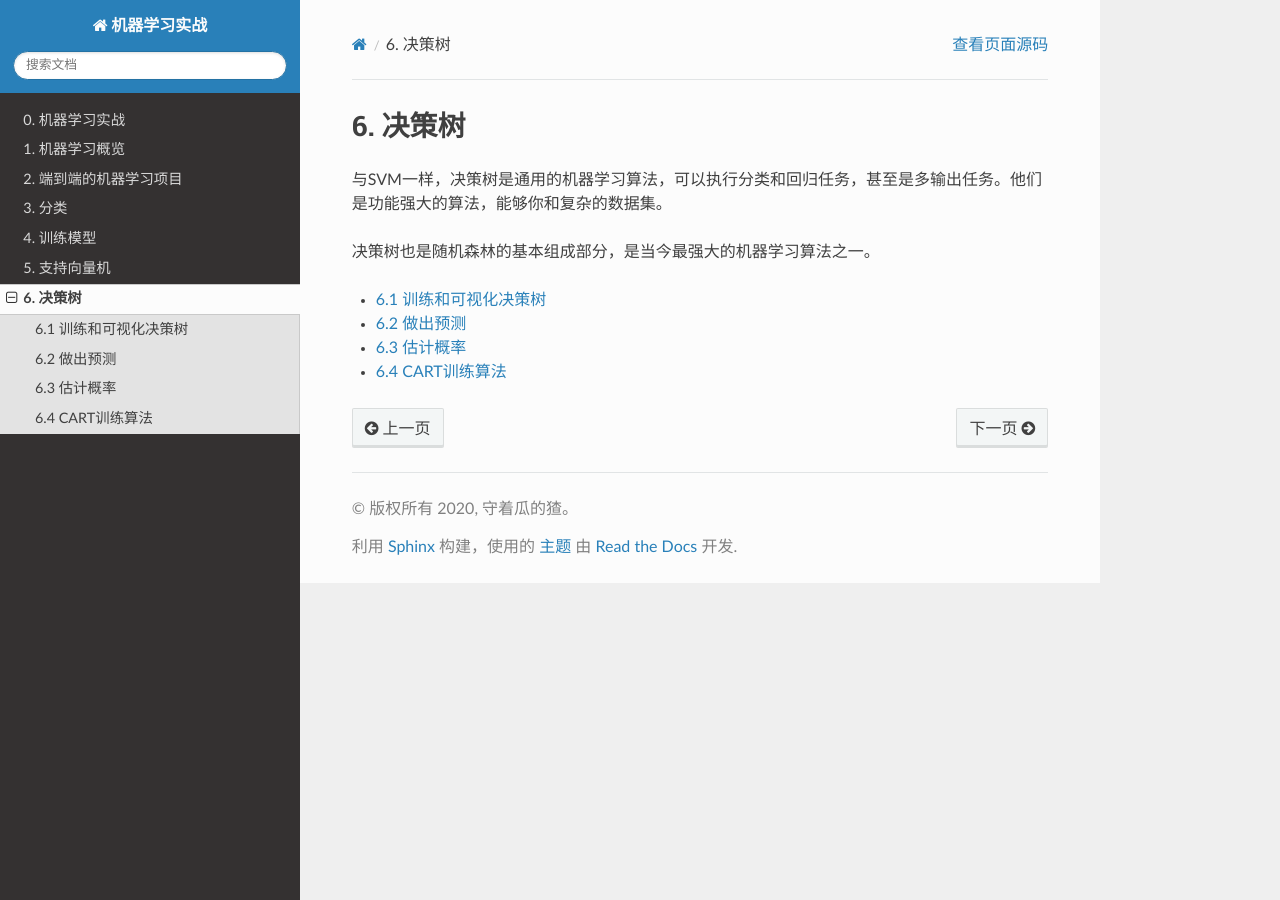
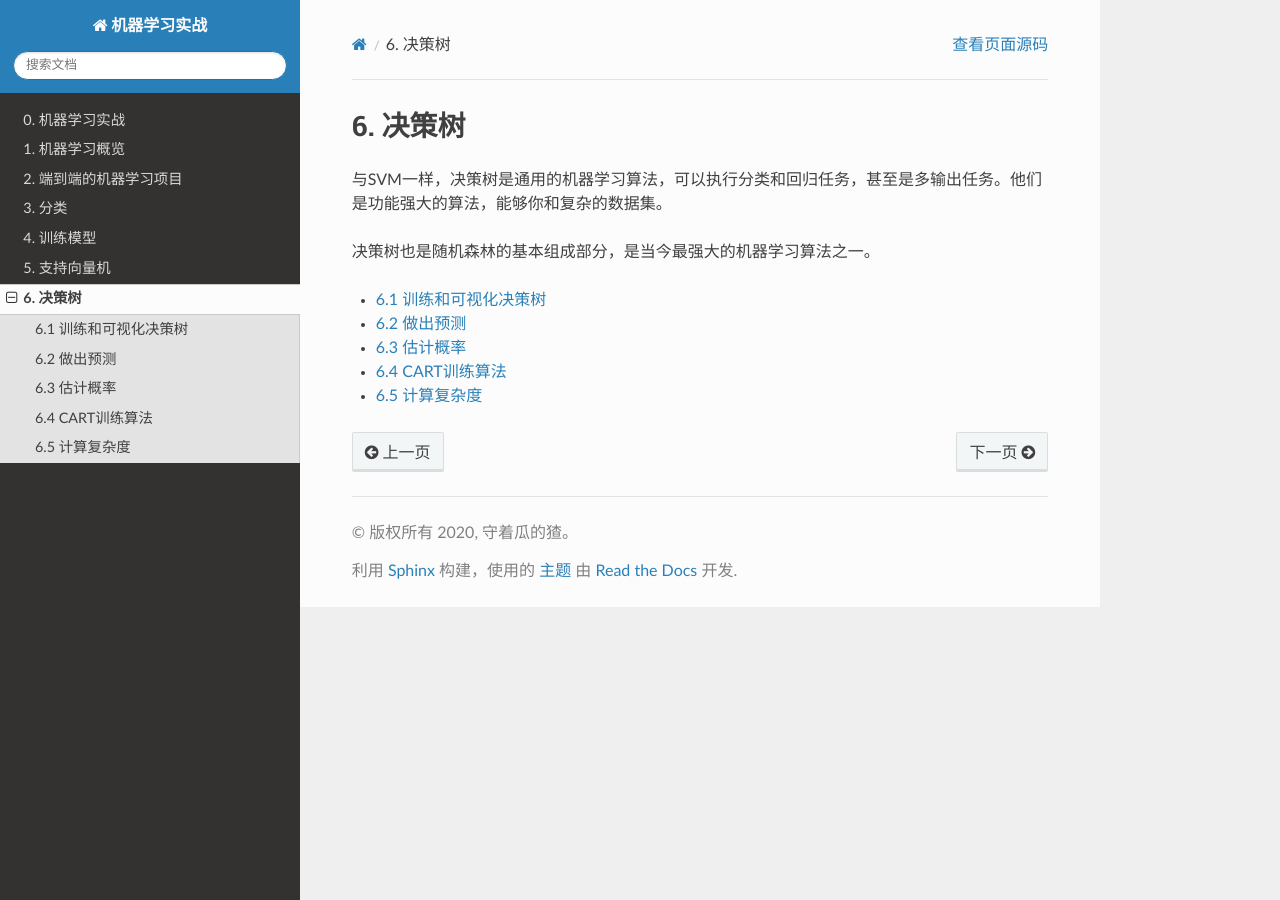
Before and after one commit to ShawnZhang31/ml-handson, a Sphinx documentation site: the page built from docs/source/chapter6/index.rst, in a window 1280 px wide. Built offline with Sphinx 7.4.7 and the Read the Docs theme 2.0.0, drawn with Linux system fonts in a browser that asks for light colours; formulas are drawn with MathJax 3; pages that are not in the unit, such as notebooks, are missing from menus.

Commit message:
add chapter 6-5

```diff
--- a/docs/source/chapter6/index.rst
+++ b/docs/source/chapter6/index.rst
@@ -12,3 +12,4 @@
    6-2_make_prediction.ipynb
    6-3_make_prob.ipynb
    6-4_cart_training.ipynb
+   6-5_computation_complex.ipynb
--- a/requirements.txt
+++ b/requirements.txt
@@ -24,7 +24,7 @@ idna==2.10
 imagesize==1.2.0
 importlib-metadata==1.7.0
 ipykernel==5.3.4
-ipython==7.18.1
+ipython
 ipython-genutils==0.2.0
 ipywidgets==7.5.1
 jedi==0.17.2
@@ -57,7 +57,7 @@ pandocfilters==1.4.2
 parso==0.7.1
 pexpect==4.8.0
 pickleshare==0.7.5
-Pillow==7.2.0
+Pillow
 pipreqs==0.4.10
 ply==3.11
 progressbar==2.5
```
Also changed, not shown: docs/source/chapter6/6-5_computation_complex.ipynb (added).
